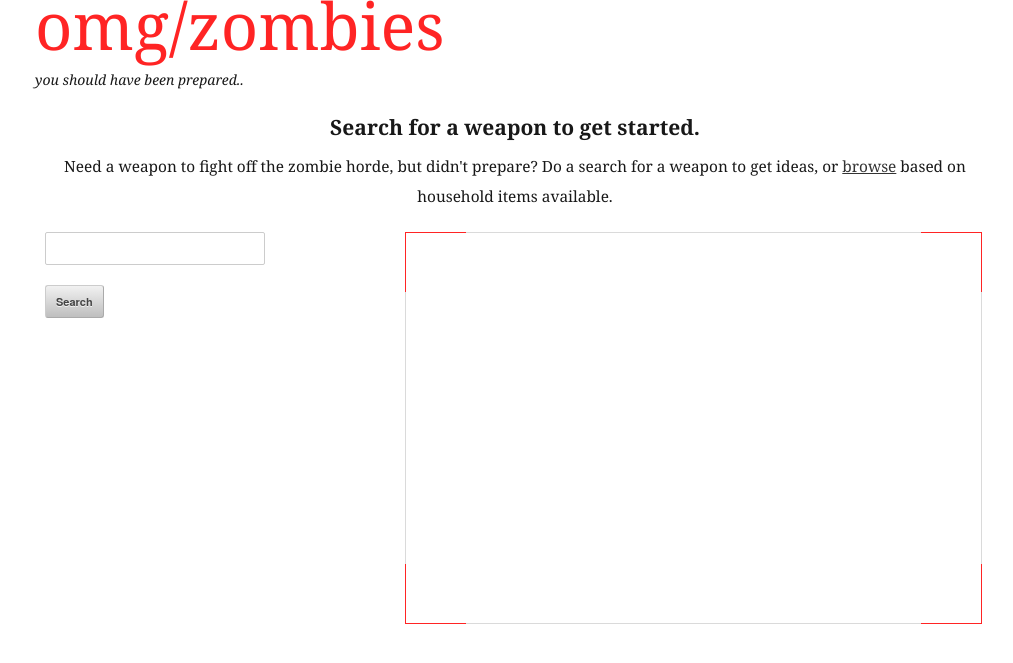
After one commit to mroswell/zombie-weapons, a Django app: template templates/search/search.html in a window 1280 px wide. The commit adds this page. Shown: the top 663 px of the page, without its empty margins (125-1138 px from the left). Run offline with Django 3.2, Linux system fonts and the light colour scheme; the template is opened without the code that fills it, so the values that code supplies are empty; parts of the project's set-up code (start-up, migrations or seed data) failed here and were passed over.

Commit message:
added simple db search

```diff
--- a/requirements.txt
+++ b/requirements.txt
@@ -1,4 +1,7 @@
 Django==1.4
 PIL==1.1.7
 South==0.7.5
+argparse==1.2.1
+django-haystack==1.2.7
+python-ptrace==0.6.4
 wsgiref==0.1.2
--- /dev/null
+++ b/templates/search/indexes/weapons/weapon_text.txt
@@ -0,0 +1 @@
+{{ object.title }}
--- /dev/null
+++ b/templates/search/search.html
@@ -0,0 +1,48 @@
+<!DOCTYPE html>
+<html>
+<head>
+	<title>Zombie Weapons!</title>
+	<link rel="stylesheet" href="{{ STATIC_URL }}base.css" />
+	<link rel="stylesheet" href="{{ STATIC_URL }}skeleton.css" />
+	<link rel="stylesheet" href="{{ STATIC_URL }}layout.css" />
+	<link rel="stylesheet" href="{{ STATIC_URL }}weapons.css" />
+	<script type="text/javascript" src="{{ STATIC_URL }}jquery-1.7.1.min.js"></script>
+	<script type="text/javascript" src="{{ STATIC_URL }}weapons.js"></script>
+	<script src="{{ STATIC_URL }}slides.min.jquery.js"></script>
+	<style>
+		.slides_container { display: inherit; }
+	</style>
+	<script>
+		$(function(){
+			$("#slides").slides();
+		});
+	</script>
+</head>
+<body>
+	<div class="main container">
+		<div class="header">
+			<h1>omg/zombies</h1>
+			<h2>you should have been prepared..</h2>
+		</div>
+		<h3>Search for a weapon to get started.</h4>
+		<h4>Need a weapon to fight off the zombie horde, but didn't prepare?  Do a search for a weapon to get ideas, or <a href="/weapons">browse</a> based on household items available.</h4>
+		<form method="get" action=".">
+			<div class="left six columns">
+				<input type="text" name="q" value="{{ query }}" id="id_q" />
+				<input type="submit" value="Search">
+			</div>
+			<div class="right six columns">
+				<div id="slides">
+					<div class="slides_container">
+						{% for result in page.object_list %}
+							<div>
+								<img class='weapon' src="{{ STATIC_URL }}images/{{ result.object.image }}"</img>
+							</div>
+						{% endfor %}
+					</div>
+				</div>
+			</div>
+		</form>
+	</div>
+</body>
+</html>
--- a/templates/weapons/index.html
+++ b/templates/weapons/index.html
@@ -17,7 +17,7 @@
 			<h2>you should have been prepared..</h2>
 		</div>
 		<h3>Select your household items on the left to get started.</h4>
-		<h4>Need a weapon to fight off the zombie horde, but didn't prepare?  Choose from the household items below to see your options.</h4>
+		<h4>Need a weapon to fight off the zombie horde, but didn't prepare?  Choose from the household items below to see your options, or <a href="/search">search</a> for a weapon directly.</h4>
 		<div class="left six columns">
 			<ul class="householditems">
 				{% for item in householditems %}
--- /dev/null
+++ b/weapons/search_sites.py
@@ -0,0 +1,2 @@
+import haystack
+haystack.autodiscover()
--- a/zombie_weapons/settings.py
+++ b/zombie_weapons/settings.py
@@ -112,6 +112,7 @@ INSTALLED_APPS = (
     'django.contrib.admin',
     # Uncomment the next line to enable admin documentation:
     # 'django.contrib.admindocs',
+    'haystack',
     'south',
     'weapons',
 )
@@ -145,4 +146,7 @@ LOGGING = {
     }
 }
 
+HAYSTACK_SITECONF = 'weapons.search_sites'
+HAYSTACK_SEARCH_ENGINE = 'simple'
+
 from settings_local import *
--- a/zombie_weapons/urls.py
+++ b/zombie_weapons/urls.py
@@ -10,6 +10,7 @@ urlpatterns = patterns('',
     # url(r'^$', 'zombie_weapons.views.home', name='home'),
     # url(r'^zombie_weapons/', include('zombie_weapons.foo.urls')),
 
+	(r'^search/', include('haystack.urls')),
     url(r'^weapons/$', 'weapons.views.index'),
     url(r'^weapons/search/$', 'weapons.views.search'),
 
```
Also changed, not shown: weapons/search_indexes.py (added, +9 -0 lines).
